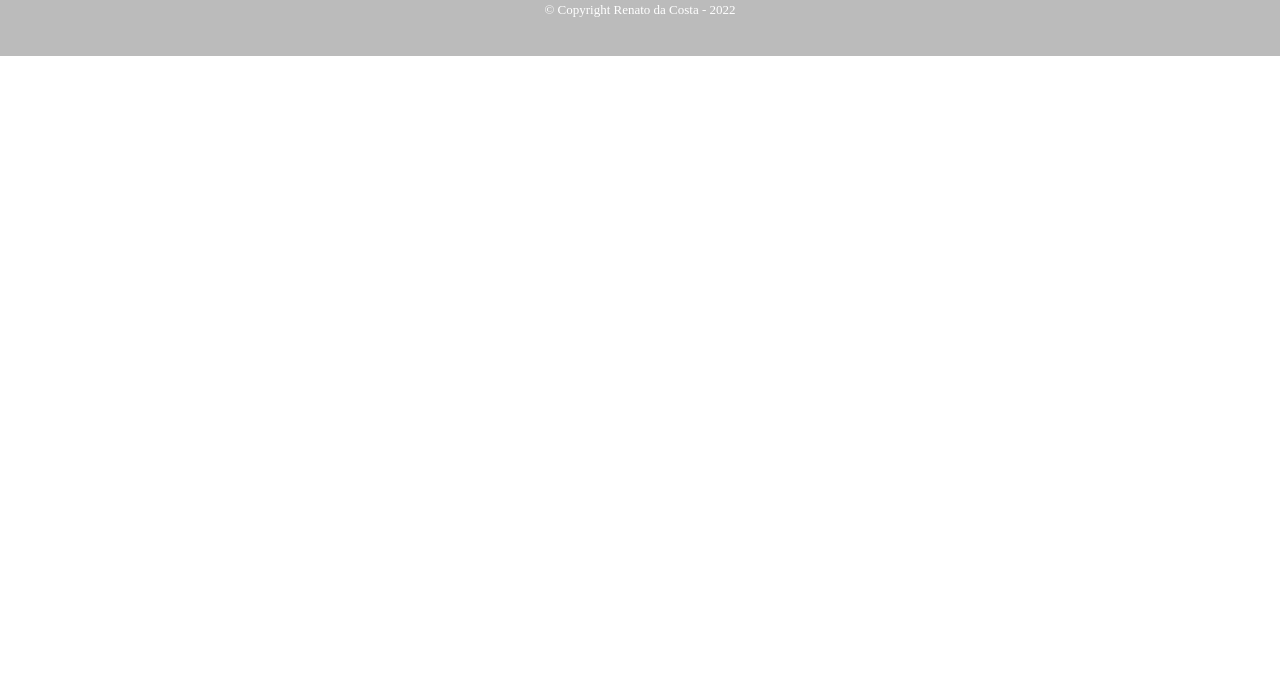
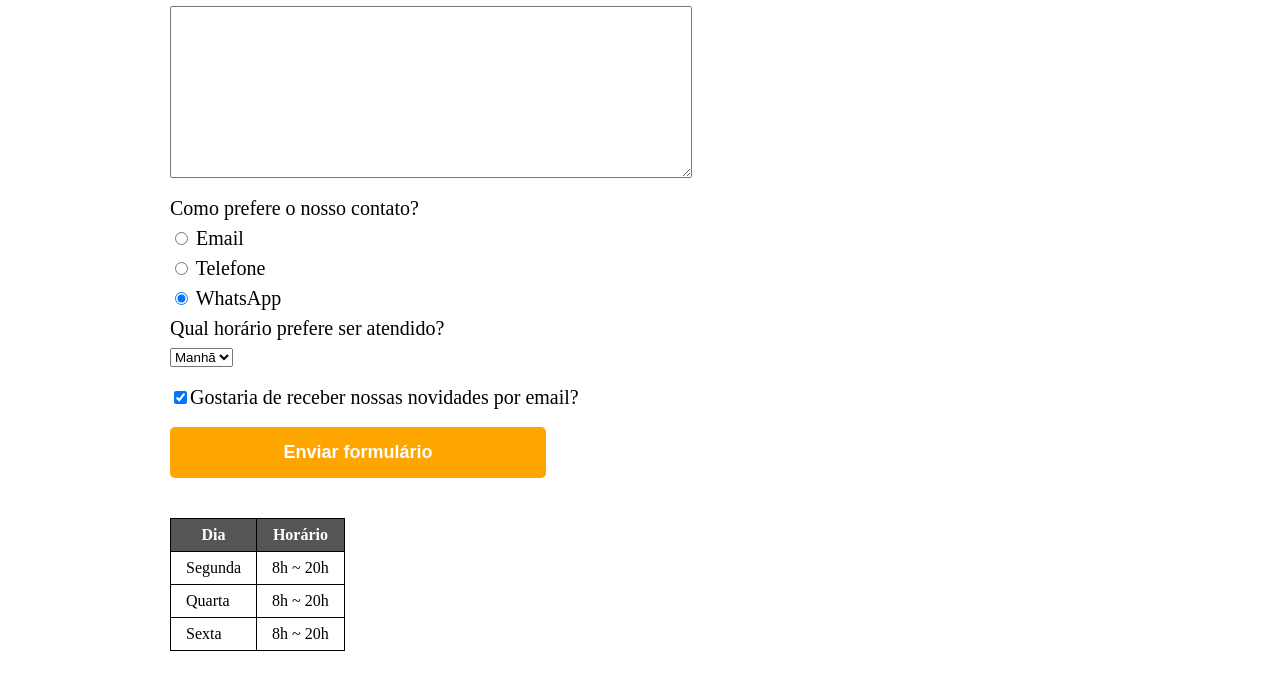
Before and after one commit to renatocoo/alura-jogos-javascript-html, a plain HTML site: page HTML/contato.html in a window 1280 px wide. Shown: the part 624-1312 px from the top of the page. Before the commit the page ends 800 px from the top, so only its background shows below. Drawn offline with Linux system fonts and the light colour scheme.

Commit message:
finaliza pag. de contato

```diff
--- a/HTML/contato.html
+++ b/HTML/contato.html
@@ -11,7 +11,7 @@
     <body>
         <header>
         <div class="caixa">
-            <h1><img src="logo.png"></h1>
+            <h1><img src="logo.png" alt="Logo da Barbearia Alura"></h1>
 
             <nav>
                 <ul>
@@ -24,17 +24,68 @@
         </header>
 
         <main>
-            <form action="">
-                <label for="nomesobrenome">Nome e sobrenome</label>
-                <input type="text" id="nomesobrenome">
+			<form>
+				<label for="nomesobrenome">Nome e sobrenome</label>
+				<input type="text" id="nomesobrenome" class="input-padrao" required>
 
-                <label for="email">E-mail</label>
-                <input type="text" id="email">
-            </form>
-        </main>
+				<label for="email">Email</label>
+				<input type="email" id="email" class="input-padrao" required placeholder="seuemail@dominio.com">
+
+				<label for="telefone">Telefone</label>
+				<input type="tel" id="telefone" class="input-padrao" required placeholder="(XX) XXXXX-XXXX">
+
+				<label for="mensagem">Mensagem</label>
+				<textarea cols="70" rows="10" id="mensagem" class="input-padrao" required></textarea>
+
+				<fieldset>
+					<legend>Como prefere o nosso contato?</legend>
+					<label for="radio-email"><input type="radio" name="contato" value="email" id="radio-email"> Email</label>
+
+					<label for="radio-telefone"><input type="radio" name="contato" value="telefone" id="radio-telefone"> Telefone</label>
+
+					<label for="radio-whatsapp"><input type="radio" name="contato" value="whatsapp" id="radio-whatsapp" checked> WhatsApp</label>
+				</fieldset>
+
+				<fieldset>
+					<legend>Qual horário prefere ser atendido?</legend>
+					<select>
+						<option>Manhã</option>
+						<option>Tarde</option>
+						<option>Noite</option>
+					</select>
+				</fieldset>
+
+				<label class="checkbox"><input type="checkbox" checked>Gostaria de receber nossas novidades por email?</label>
+
+				<input type="submit" value="Enviar formulário" class="enviar">
+			</form>
+
+            <table>
+                <thead>
+                    <tr>
+                        <th>Dia</th>
+                        <th>Horário</th>
+                    </tr>
+                </thead>
+                <tbody>
+                    <tr>
+                        <td>Segunda</td>
+                        <td>8h ~ 20h</td>
+                    </tr>
+                    <tr>
+                        <td>Quarta</td>
+                        <td>8h ~ 20h</td>
+                    </tr>
+                    <tr>
+                        <td>Sexta</td>
+                        <td>8h ~ 20h</td>
+                    </tr>
+                </tbody>
+            </table>
+		</main>
 
         <footer>
-            <img src="logo-branco.png">
+            <img src="logo-branco.png" alt="Logo da Barbearia Alura">
             <p class="copyright">&copy; Copyright Renato da Costa - 2022</p>
         </footer>
     </body>
--- a/HTML/style.css
+++ b/HTML/style.css
@@ -80,7 +80,7 @@ nav a:hover {
 
 footer {
     text-align: center;
-    background: #BBBBBB;
+    background: url("bg.jpg");
     padding: 40px 0;
 }
 
@@ -89,3 +89,62 @@ footer {
     font-size: 13px;
     margin: 20px 0 0;
 }
+
+main {
+    width: 940px;
+    margin: 0 auto;
+}
+
+form {
+    margin: 40px 0;
+}
+
+form label, form legend {
+    display: block;
+    font-size: 20px;
+    margin: 0 0 10px;
+}
+
+.input-padrao {
+    display: block;
+    margin: 0 0 20px;
+    padding: 10px 25px;
+    width: 50%;
+}
+
+.checkbox {
+    margin: 20px 0;
+}
+
+.enviar {
+    width: 40%;
+    padding: 15px 0;
+    background-color: orange;
+    color: white;
+    font-weight: bold;
+    font-size: 18px;
+    border: none;
+    border-radius: 5px;
+    transition: 1s all;
+    cursor: pointer;
+}
+
+.enviar:hover {
+    background-color: darkorange;
+    transform: scale(1.1);
+}
+
+table {
+    margin: 20px 0 40px;
+}
+
+thead {
+    background-color: #555555;
+    color: white;
+    font-weight: bold;
+}
+
+td, th {
+    border: 1px solid black;
+    padding: 8px 15px;
+}
```
Also changed, not shown: HTML/bg.jpg (added), 2 other files.
